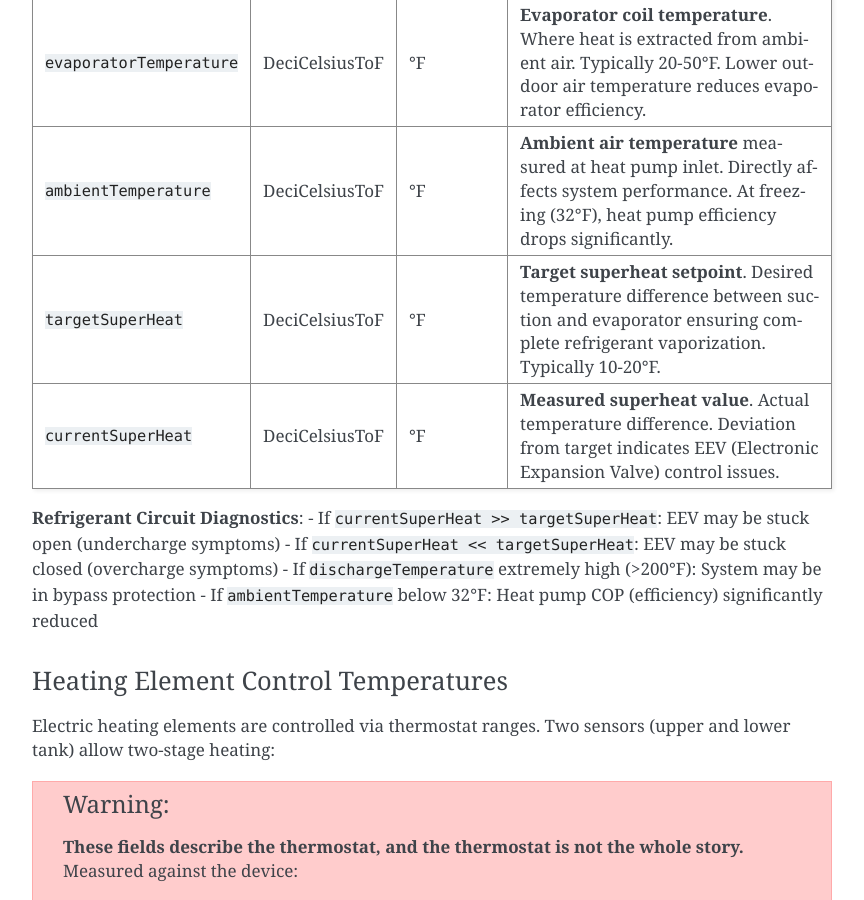
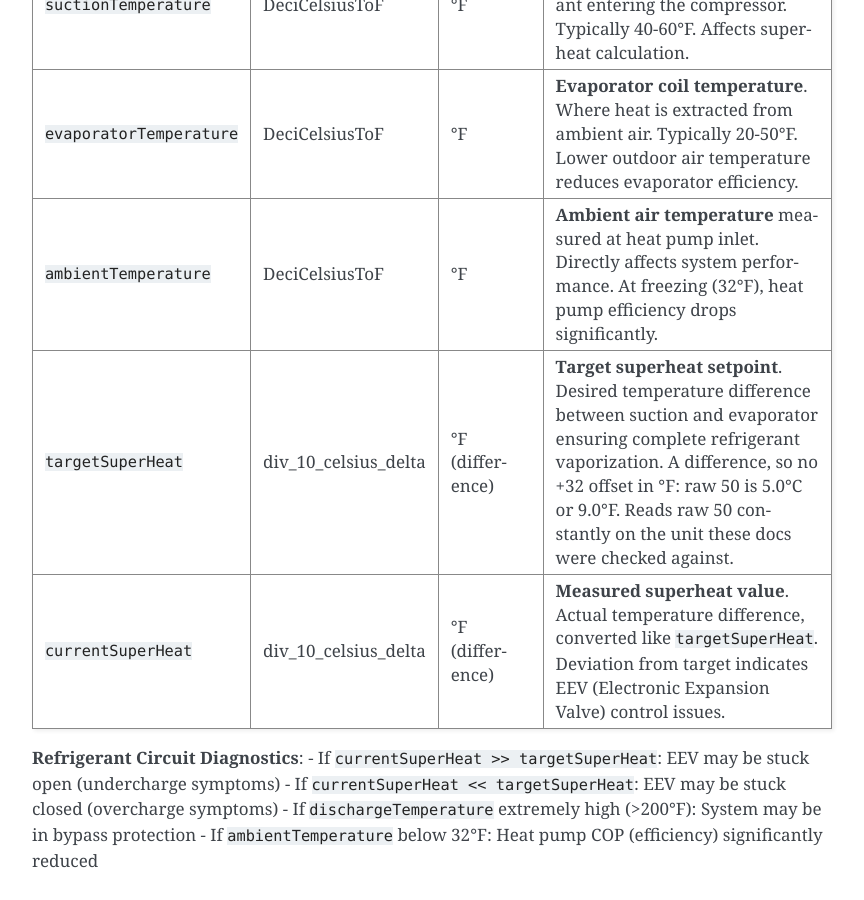
Before and after one commit to eman/nwp500-python, a Sphinx documentation site: the page built from docs/reference/protocol/data_conversions.rst, in a window 1280 px wide and 900 px high, scrolled down 3054 px. Shown: the whole window, without its empty margins (338-1202 px from the left). Built offline with Sphinx 7.4.7, drawn with Linux system fonts in a browser that asks for light colours; some of the changed text lies outside the part shown.

Commit message:
fix: convert superheat as a temperature difference (#153)
target_super_heat and current_super_heat converted their raw tenths of
a degree Celsius with DeciCelsius, as absolute temperatures, so in
Fahrenheit they added 32: raw 50 (5.0 degC of superheat) read 41.0 degF
instead of 9.0 degF. Superheat is suction minus evaporator, a
difference, so use DeciCelsiusDelta as the *_diff_temp_setting
properties already do. Celsius output is unchanged.

The protocol docs describe both fields as differences and drop the
unsourced "typically 10-20 degF" for the observed constant raw 50. A
new test pins raw 50 to 5.0 degC and 9.0 degF for both properties.

```diff
--- a/docs/reference/protocol/data_conversions.rst
+++ b/docs/reference/protocol/data_conversions.rst
@@ -145,13 +145,13 @@ These temperatures monitor the heat pump refrigerant circuit health and performa
      - °F
      - **Ambient air temperature** measured at heat pump inlet. Directly affects system performance. At freezing (32°F), heat pump efficiency drops significantly.
    * - ``targetSuperHeat``
-     - DeciCelsiusToF
-     - °F
-     - **Target superheat setpoint**. Desired temperature difference between suction and evaporator ensuring complete refrigerant vaporization. Typically 10-20°F.
+     - div_10_celsius_delta
+     - °F (difference)
+     - **Target superheat setpoint**. Desired temperature difference between suction and evaporator ensuring complete refrigerant vaporization. A difference, so no +32 offset in °F: raw 50 is 5.0°C or 9.0°F. Reads raw 50 constantly on the unit these docs were checked against.
    * - ``currentSuperHeat``
-     - DeciCelsiusToF
-     - °F
-     - **Measured superheat value**. Actual temperature difference. Deviation from target indicates EEV (Electronic Expansion Valve) control issues.
+     - div_10_celsius_delta
+     - °F (difference)
+     - **Measured superheat value**. Actual temperature difference, converted like ``targetSuperHeat``. Deviation from target indicates EEV (Electronic Expansion Valve) control issues.
 
 **Refrigerant Circuit Diagnostics**:
 - If ``currentSuperHeat >> targetSuperHeat``: EEV may be stuck open (undercharge symptoms)
```
Also changed, not shown: other parts of docs/reference/protocol/data_conversions.rst (+1 -1 lines), CHANGELOG.rst (+13 -0 lines), docs/reference/protocol/device_status.rst (+6 -6 lines), 2 other files.
